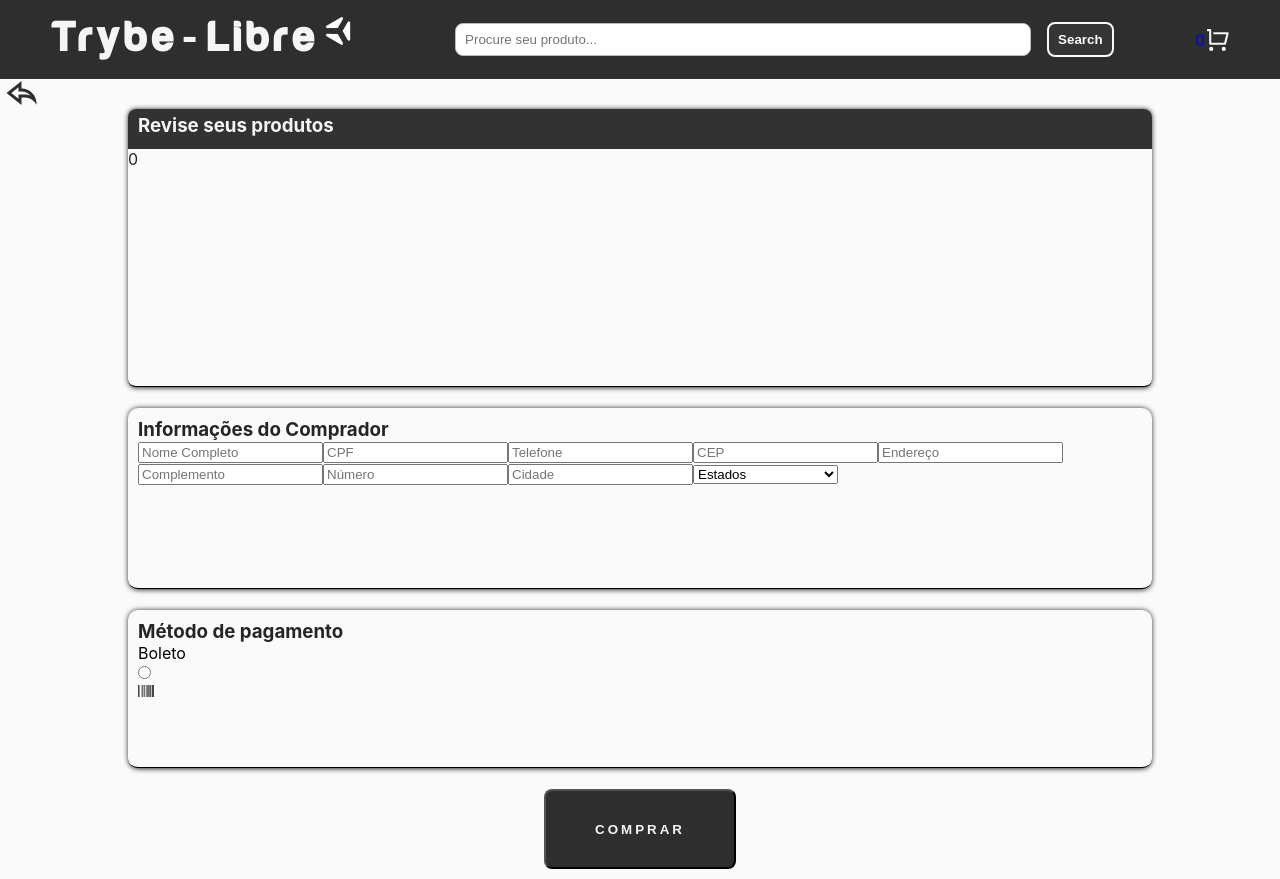
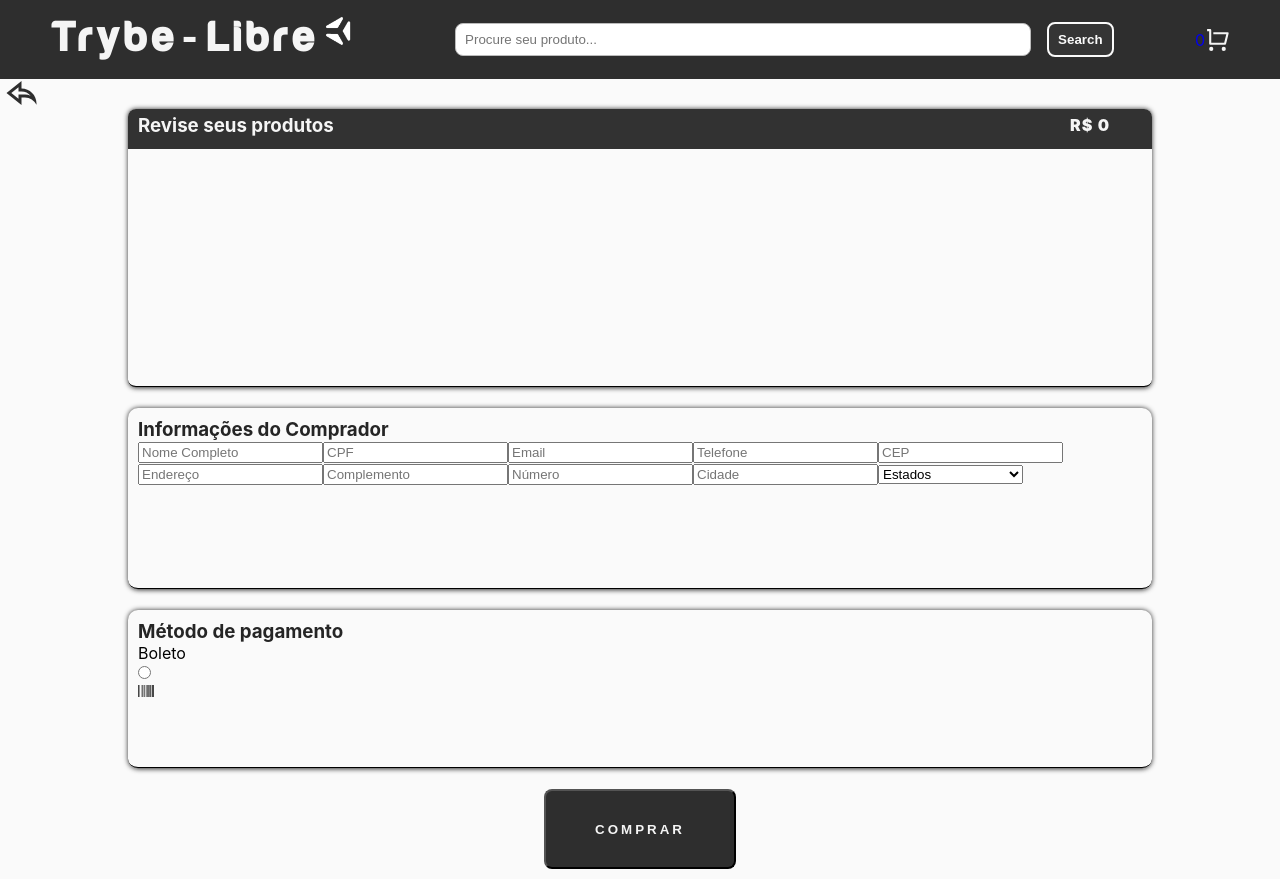
Before and after one commit to renansouza95/frontend-online-store, a React (Create React App) app: page /checkout in a window 1280 px wide. Built offline with nearby package versions, Linux system fonts and the light colour scheme.

Commit message:
feat: Completed task 12 but bug in prop validate

```diff
--- a/src/Pages/Checkout.jsx
+++ b/src/Pages/Checkout.jsx
@@ -81,6 +81,24 @@ const HeaderReview = styled.h3`
   padding: 5px 10px 15px 10px;
 `;
 
+const PurchaseTotal = styled.p`
+  position: absolute;
+  top: 115px;
+  right: 170px;
+  font-weight: 900;
+  letter-spacing: 1px;
+  user-select: none;
+  z-index: 1;
+  color: whitesmoke;
+`;
+
+const ContainerProduct = styled.div`
+  display: flex;
+  flex-flow: column warp;
+  width: 70vw;
+  height: 10vh;
+`;
+
 class Checkout extends Component {
   constructor() {
     super();
@@ -94,19 +112,18 @@ class Checkout extends Component {
   }
 
   componentDidMount() {
-    const { cartItems } = this.state;
     this.handleItem();
-    const result = cartItems.reduce((acc, current) => acc + current.price, 0);
-    this.handlePurchaseTotal(result);
+    this.handlePurchaseTotal();
   }
 
   handleItem() {
     this.setState({ cartItems: getFromStorage() });
   }
 
-  handlePurchaseTotal(value) {
+  handlePurchaseTotal() {
+    const result = getFromStorage().reduce((acc, current) => acc + current.price, 0);
     this.setState({
-      purchaseTotal: value });
+      purchaseTotal: result });
   }
 
   render() {
@@ -121,8 +138,8 @@ class Checkout extends Component {
         </Link>
         <SectionReview>
           <HeaderReview>Revise seus produtos </HeaderReview>
-          <p>{purchaseTotal}</p>
-          <div>
+          <PurchaseTotal>{`R$ ${purchaseTotal}`}</PurchaseTotal>
+          <ContainerProduct>
             <ul>
               {cartItems.map(({ id, thumbnail, title, price, amount }) => (
                 <LiStyledReview key={ id }>
@@ -151,21 +168,46 @@ class Checkout extends Component {
                 </LiStyledReview>
               ))}
             </ul>
-          </div>
+          </ContainerProduct>
         </SectionReview>
         <SectionForm>
           <FormCheck action="">
             <h3>Informações do Comprador</h3>
-            <input type="text" name="" id="" placeholder="Nome Completo" />
-            <input type="text" name="" id="" placeholder="CPF" />
-            <input type="tel" name="" id="" placeholder="Telefone" />
-            <input type="text" name="" id="" placeholder="CEP" />
-            <input type="text" name="" id="" placeholder="Endereço" />
+            <input
+              data-testid="checkout-fullname"
+              type="text"
+              placeholder="Nome Completo"
+            />
+            <input
+              data-testid="checkout-cpf"
+              type="text"
+              placeholder="CPF"
+            />
+            <input
+              type="text"
+              placeholder="Email"
+              data-testid="checkout-email"
+            />
+            <input
+              data-testid="checkout-phone"
+              type="tel"
+              placeholder="Telefone"
+            />
+            <input
+              type="text"
+              placeholder="CEP"
+              data-testid="checkout-cep"
+            />
+            <input
+              type="text"
+              placeholder="Endereço"
+              data-testid="checkout-address"
+            />
             <input type="text" name="" id="" placeholder="Complemento" />
             <input type="text" name="" id="" placeholder="Número" />
             <input type="text" name="" id="" placeholder="Cidade" />
             <select name="" id="" value="Estados">
-              <option select disabled>Estados</option>
+              <option disabled>Estados</option>
               <option value="AC">Acre</option>
               <option value="AL">Alagoas</option>
               <option value="AP">Amapá</option>
```
